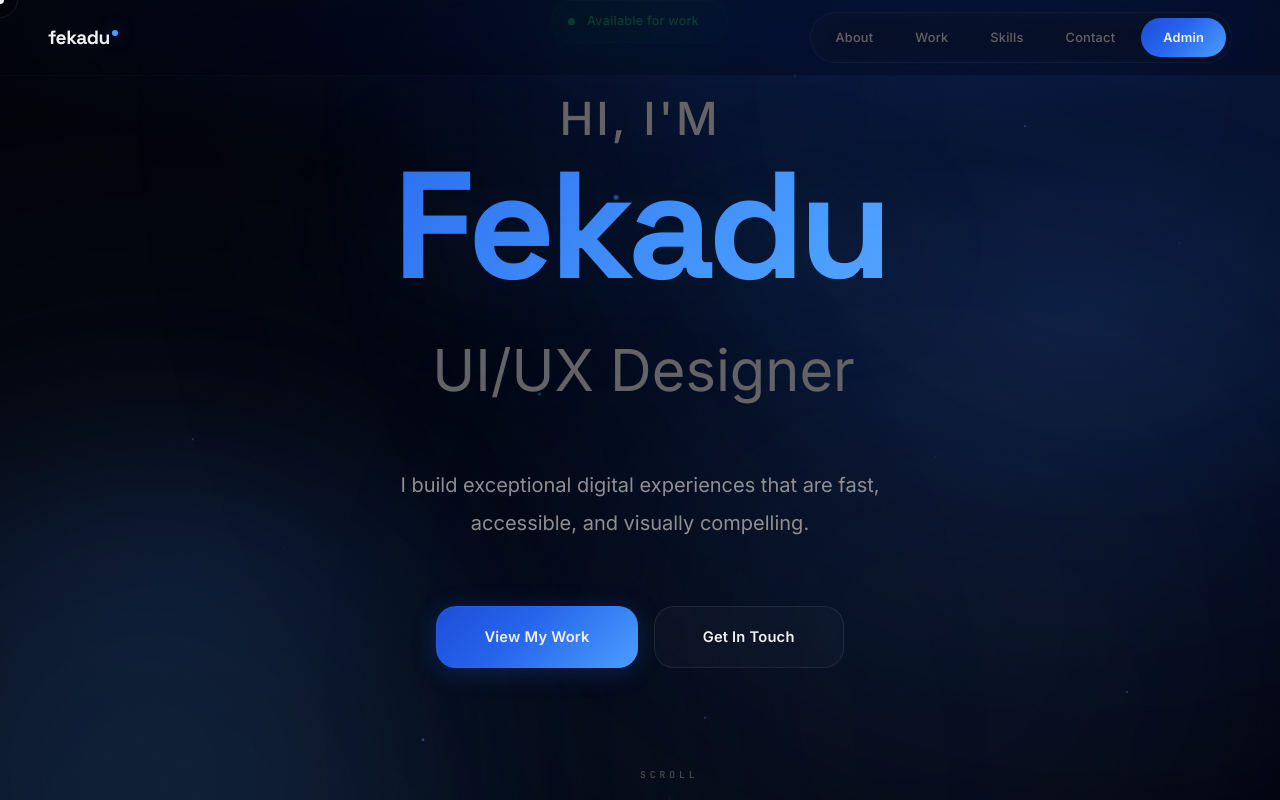
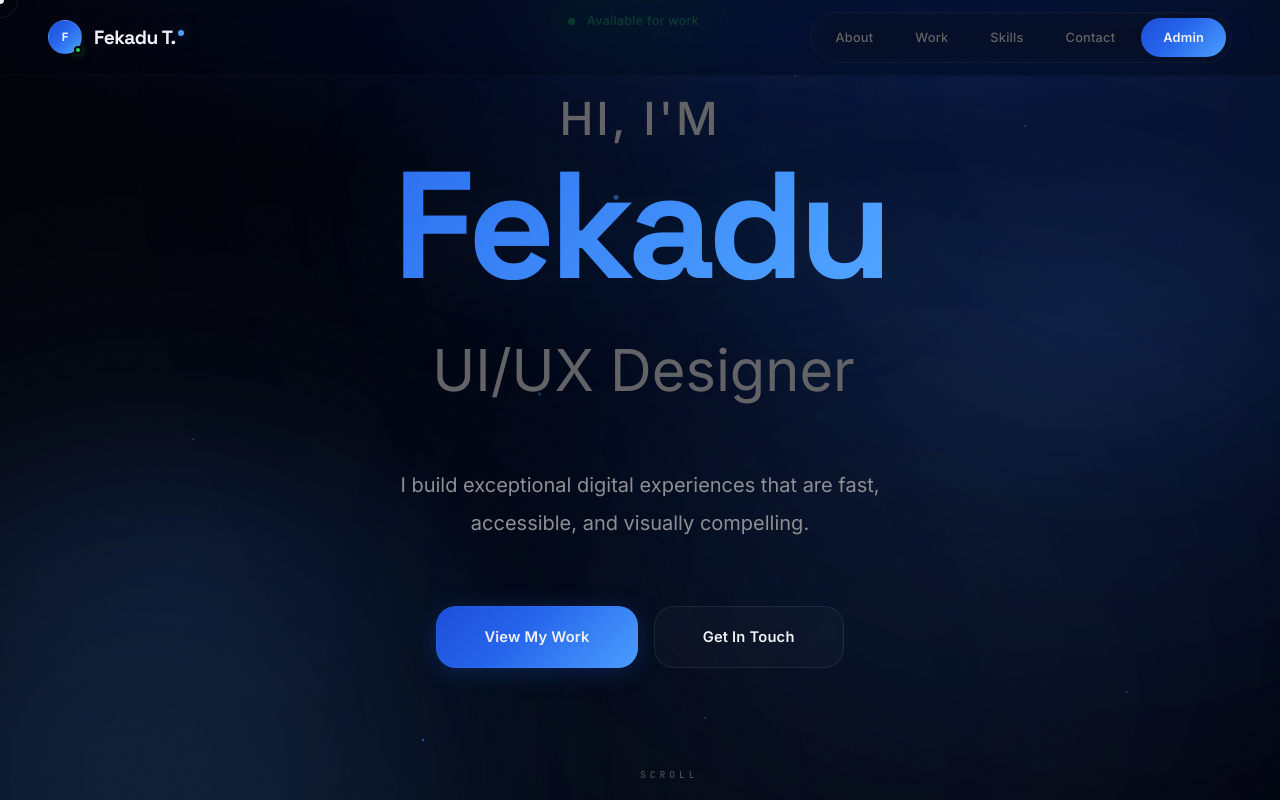
Before and after one commit to Fekadu598/my-portifolio, a React (Create React App) app in the folder frontend/: page / in a window 1280 px wide. Shown: the top 800 px of the page. Built offline with nearby package versions, Linux system fonts and the light colour scheme; no server answers.

Commit message:
topbar avatar photo next to logo

```diff
--- a/frontend/src/App.css
+++ b/frontend/src/App.css
@@ -200,11 +200,38 @@ img { display: block; max-width: 100%; }
   width: 100%; max-width: var(--max-w); margin: 0 auto; padding: 0 var(--gap);
   display: flex; align-items: center; justify-content: space-between;
 }
+.topbar-logo-group {
+  display: flex; align-items: center; gap: 12px;
+  transition: all 0.4s var(--ease);
+}
+.topbar-logo-group:hover { opacity: 0.85; }
+.topbar-avatar {
+  position: relative; width: 34px; height: 34px; border-radius: 50%;
+  overflow: visible; flex-shrink: 0;
+}
+.topbar-avatar-img {
+  width: 34px; height: 34px; border-radius: 50%; object-fit: cover;
+  border: 1.5px solid rgba(255,255,255,0.08);
+  transition: border-color 0.4s ease;
+}
+.topbar-logo-group:hover .topbar-avatar-img { border-color: rgba(74,158,255,0.3); }
+.topbar-avatar-fallback {
+  width: 34px; height: 34px; border-radius: 50%;
+  background: var(--gradient-intense);
+  display: flex; align-items: center; justify-content: center;
+  font-family: var(--font-display); font-size: 0.75rem; font-weight: 700;
+  color: var(--white); border: 1.5px solid rgba(255,255,255,0.08);
+}
+.topbar-avatar-dot {
+  position: absolute; bottom: 0; right: 0; width: 8px; height: 8px;
+  background: var(--emerald); border-radius: 50%;
+  border: 2px solid var(--black);
+  box-shadow: 0 0 8px rgba(48,209,88,0.5);
+}
 .topbar-logo {
   font-family: var(--font-display); font-size: 1.2rem; font-weight: 700;
   letter-spacing: -0.5px; color: var(--white); transition: all 0.4s var(--ease);
 }
-.topbar-logo:hover { opacity: 0.8; }
 .topbar-logo .logo-dot {
   display: inline-block; width: 6px; height: 6px; background: var(--blue);
   border-radius: 50%; margin-left: 2px; vertical-align: super;
--- a/frontend/src/App.js
+++ b/frontend/src/App.js
@@ -180,7 +180,7 @@ function PortfolioSite() {
       <ScrollToTop />
       <DynamicBackground />
       <div className="grain" />
-      <TopBar />
+      <TopBar profile={profile} />
       <main>
         <Hero profile={profile} />
         <About profile={profile} />
--- a/frontend/src/components/Hero.js
+++ b/frontend/src/components/Hero.js
@@ -42,9 +42,9 @@ function Particles() {
 
 function CounterRow() {
   const counters = [
-    { value: '50+', label: 'Projects' },
-    { value: '3+', label: 'Years Exp' },
-    { value: '30+', label: 'Clients' },
+    { value: '10+', label: 'Projects' },
+    { value: '1+', label: 'Years Exp' },
+    { value: '70+', label: 'Clients' },
     { value: '99%', label: 'Satisfaction' },
   ];
   return (
--- a/frontend/src/components/TopBar.js
+++ b/frontend/src/components/TopBar.js
@@ -1,7 +1,9 @@
 import React, { useState, useEffect } from 'react';
-export default function TopBar() {
+
+export default function TopBar({ profile }) {
   const [scrolled, setScrolled] = useState(false);
   const [active, setActive] = useState('#hero');
+  const photoUrl = profile?.photo ? `http://localhost:5000${profile.photo}` : null;
 
   useEffect(() => {
     const onScroll = () => {
@@ -28,7 +30,17 @@ export default function TopBar() {
   return (
     <div className={`topbar${scrolled ? ' scrolled' : ''}`}>
       <div className="topbar-container">
-        <a href="#hero" className="topbar-logo">fekadu<span className="logo-dot" /></a>
+        <a href="#hero" className="topbar-logo-group">
+          <div className="topbar-avatar">
+            {photoUrl ? (
+              <img src={photoUrl} alt="Fekadu" className="topbar-avatar-img" />
+            ) : (
+              <div className="topbar-avatar-fallback">F</div>
+            )}
+            <span className="topbar-avatar-dot" />
+          </div>
+          <span className="topbar-logo">Fekadu T.<span className="logo-dot" /></span>
+        </a>
         <div className="topbar-right">
           {links.map((l) => (
             <a key={l.href} href={l.href} className={`topbar-item${active === l.href ? ' active' : ''}`}>{l.label}</a>
```
